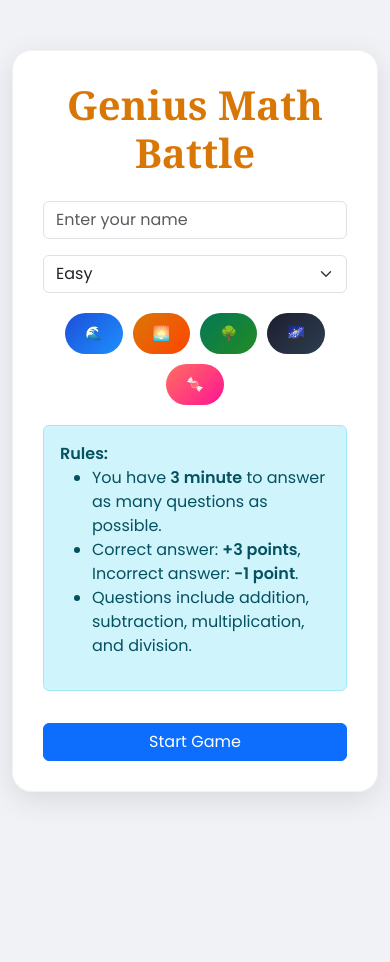
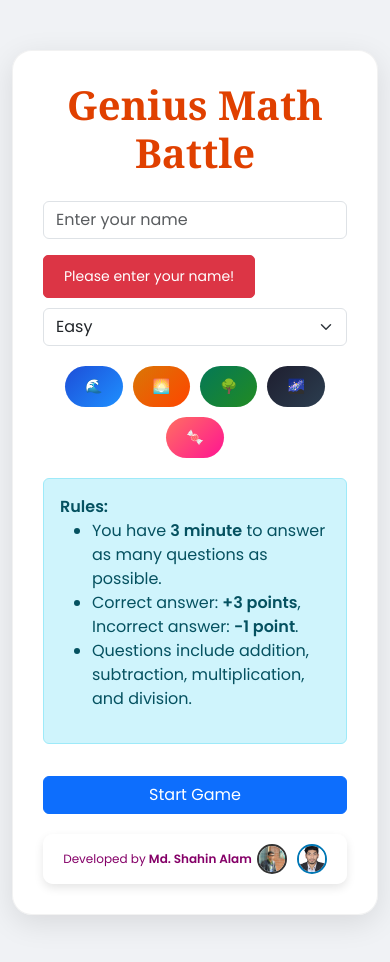
Before and after one commit to shahinalam10/Genius-Math-Battle, a plain HTML site: page index.html in a window 390 px wide. Both pictures are taken after a click on the button "Start Game". Before the commit the page ends 844 px from the top, so only its background shows below. Drawn offline with nearby package versions, Linux system fonts and the light colour scheme.

Commit message:
Genius Math Battle

```diff
--- a/assets/main.js
+++ b/assets/main.js
@@ -63,42 +63,39 @@ document.querySelectorAll('.theme-selector button').forEach(button => {
     });
 });
 
+// Function to show error message
+function showError(message) {
+    console.log('Error:', message); // Debugging
+    const errorButton = document.getElementById('errorButton');
+    errorButton.textContent = message;
+    errorButton.style.display = 'block';
+    setTimeout(() => {
+        errorButton.style.display = 'none';
+    }, 3000);
+}
+
 // Start Game
 document.getElementById('startGame').addEventListener('click', function() {
     // Preload sounds
     document.getElementById('correctSound').load();
     document.getElementById('incorrectSound').load();
 
-    // Get player name and trim whitespace
     let playerName = document.getElementById('playerName').value.trim();
 
-    // Error message button
-    let nameError = document.getElementById('nameError');
-
-    // Check if player name is empty
+    // Validate player name
     if (playerName === '') {
-        nameError.textContent = 'Please enter your name!'; // Set error message
-        nameError.style.display = 'block'; // Show error button
-        setTimeout(() => {
-            nameError.style.display = 'none'; // Hide error button after 2 seconds
-        }, 2000);
-        return; // Stop further execution
+        showError('Please enter your name!'); // Show error message
+        return;
     }
 
-    // Check if player name contains only letters and numbers
-    if (!/^[A-Za-z]+[A-Za-z0-9]*$/.test(playerName)) {
-        nameError.textContent = 'Name must start with a letter and can only contain letters and numbers!'; // Set error message
-        nameError.style.display = 'block'; // Show error button
-        setTimeout(() => {
-            nameError.style.display = 'none'; // Hide error button after 2 seconds
-        }, 2000);
-        return; // Stop further execution
+    // Check for invalid characters using regex
+    const validNameRegex = /^[a-zA-Z0-9_\- ]+$/; // Allows letters, numbers, _, -, and spaces
+    if (!validNameRegex.test(playerName)) {
+        showError('Invalid characters! Only letters, numbers, _, -, and spaces are allowed.'); // Show error message
+        return;
     }
 
-    // Hide error message if everything is valid
-    nameError.style.display = 'none';
-
-    // Set level and start the game
+    // If validation passes, start the game
     level = document.getElementById('level').value;
     document.getElementById('playerNameDisplay').textContent = playerName;
     document.getElementById('landingPage').style.display = 'none';
--- a/assets/style.css
+++ b/assets/style.css
@@ -3,18 +3,22 @@ body {
     transition: background 0.5s;
     background: #f0f2f5;
 }
-#nameError {
-    font-size: 14px;
-    margin-top: 5px;
-    animation: fadeOut 2s ease-in-out; /* Optional: Add fade-out animation */
+#errorButton {
+    display: none; /* Initially hidden */
+    margin-bottom: 10px; /* Space below the button */
+    text-align: center !important; /* Center the button */
+    padding: 10px 20px; /* Padding for better appearance */
+    border-radius: 5px; /* Rounded corners */
+    font-size: 14px; /* Font size */
+    animation: fadeIn 0.5s ease-in-out; /* Fade-in animation */
 }
 
-@keyframes fadeOut {
-    0% { opacity: 1; }
-    100% { opacity: 0; }
+@keyframes fadeIn {
+    from { opacity: 0; }
+    to { opacity: 1; }
 }
 .game-container h2{
-    color: #D97706;
+    color: #e04000;
     font-family:Cambria, Cochin, Georgia, Times, 'Times New Roman', serif;
     font-size: 40px;
     font-weight: bold;
@@ -311,3 +315,109 @@ body {
     top: -20px;
     right: -7px;
 }
+
+/* Developer Profile Section */
+.developer-profile {
+    margin-top: 20px;
+    text-align: center;
+    font-size: 14px;
+    color: #555;
+    padding: 10px;
+    background: rgba(255, 255, 255, 0.9);
+    border-radius: 10px;
+    box-shadow: 0 4px 10px rgba(0, 0, 0, 0.1);
+    display: flex;
+    align-items: center;
+    justify-content: center;
+    gap: 5px;
+}
+
+.developer-name {
+    margin: 0;
+    font-size: 14px;
+    color: #850068;
+}
+
+.profile-links {
+    display: flex;
+    align-items: center;
+    gap: 10px;
+}
+
+.profile-link {
+    position: relative;
+    display: inline-block;
+    text-decoration: none;
+    transition: transform 0.3s ease;
+}
+
+.profile-link:hover {
+    transform: scale(1.1);
+}
+
+.profile-pic {
+    width: 40px; /* Smaller size */
+    height: 40px; /* Smaller size */
+    border-radius: 50%;
+    border: 2px solid transparent;
+    object-fit: cover;
+    transition: border-color 0.3s ease, transform 0.3s ease;
+}
+
+.profile-link.github .profile-pic {
+    border-color: #333; /* GitHub black color */
+}
+
+.profile-link.linkedin .profile-pic {
+    border-color: #0077b5; /* LinkedIn blue color */
+}
+
+.profile-link:hover .profile-pic {
+    transform:bounce(1);
+}
+
+.profile-tooltip {
+    position: absolute;
+    bottom: -25px;
+    left: 50%;
+    transform: translateX(-50%);
+    background: rgba(0, 0, 0, 0.8);
+    color: white;
+    padding: 5px 10px;
+    border-radius: 5px;
+    font-size: 12px;
+    opacity: 0;
+    visibility: hidden;
+    transition: opacity 0.3s ease, visibility 0.3s ease;
+}
+
+.profile-link:hover .profile-tooltip {
+    opacity: 1;
+    visibility: visible;
+}
+/* Responsive Design for Small Screens */
+@media (max-width: 576px) {
+    .developer-profile {
+        flex-direction: row;
+        justify-content: center;
+        padding: 10px;
+    }
+
+    .developer-name {
+        font-size: 12px;
+    }
+
+    .profile-links {
+        gap: 10px;
+    }
+
+    .profile-pic {
+        width: 30px; /* Even smaller for mobile */
+        height: 30px; /* Even smaller for mobile */
+    }
+
+    .profile-tooltip {
+        font-size: 10px;
+        bottom: -20px;
+    }
+}
--- a/index.html
+++ b/index.html
@@ -6,7 +6,7 @@
     <title>Genius Math Battle</title>
     <link href="https://cdn.jsdelivr.net/npm/bootstrap@5.3.0/dist/css/bootstrap.min.css" rel="stylesheet">
     <link href="https://fonts.googleapis.com/css2?family=Poppins:wght@400;600&display=swap" rel="stylesheet">
-    <link rel="stylesheet" href="/assets/style.css">
+    <link rel="stylesheet" href="assets/style.css">
 </head>
 <body class="default-theme">
     <div class="container text-center">
@@ -14,7 +14,8 @@
         <div class="game-container" id="landingPage">
             <h2 class="mb-4">Genius Math Battle</h2>
             <input type="text" class="form-control mb-3" id="playerName" placeholder="Enter your name">
-            <button id="nameError" class="btn btn-danger w-100 mb-3" style="display: none;"></button>
+            <!-- Error Button -->
+            <button id="errorButton" class="btn btn-danger" style="display: none;"></button>
             <select class="form-select mb-3" id="level">
                 <option value="easy">Easy</option>
                 <option value="medium">Medium</option>
@@ -46,6 +47,21 @@
                 </ul>
             </div>
             <button class="btn btn-primary w-100 mt-3" id="startGame">Start Game</button>
+
+            <!-- Developer Profile Section -->
+            <div class="developer-profile">
+                <p class="developer-name">Developed by <strong>Md. Shahin Alam</strong></p>
+                <div class="profile-links">
+                    <a href="https://github.com/shahinalam10" target="_blank" class="profile-link github">
+                        <img src="assets/img/github.jpg" alt="GitHub" class="profile-pic">
+                        <span class="profile-tooltip">GitHub</span>
+                    </a>
+                    <a href="https://www.linkedin.com/in/md-shahin-alam-b3a9b120b/" target="_blank" class="profile-link linkedin">
+                        <img src="assets/img/linkdin.jpg" alt="LinkedIn" class="profile-pic">
+                        <span class="profile-tooltip">LinkedIn</span>
+                    </a>
+                </div>
+            </div>
         </div>
 
         <!-- Game Screen -->
@@ -62,7 +78,7 @@
             </div>
             <div class="progress-container">
                 <div class="progress-bar" id="progressBar"></div>
-            </div><br>
+            </div><br><br>
             <div class="question" id="question"></div>
             <input type="number" class="form-control mb-3" id="answer" placeholder="Enter your answer">
             <button class="btn btn-success w-100 mb-3" id="submitAnswer">Submit</button>
@@ -105,8 +121,8 @@
     </div>
 
     <!-- Sound Effects -->
-    <audio id="correctSound" src="/assets/audio/correct.mp3"></audio>
-    <audio id="incorrectSound" src="/assets/audio/incorrect.mp3"></audio>
+    <audio id="correctSound" src="assets/audio/correct.mp3"></audio>
+    <audio id="incorrectSound" src="assets/audio/incorrect.mp3"></audio>
 </body>
-<script src="/assets/main.js"></script>
+<script src="assets/main.js"></script>
 </html>
```
Also changed, not shown: assets/img/github.jpg (added), assets/img/linkdin.jpg (added).
